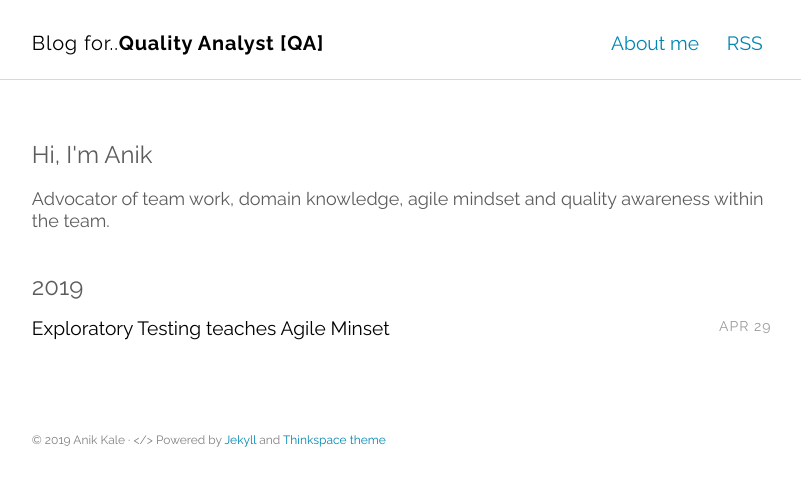
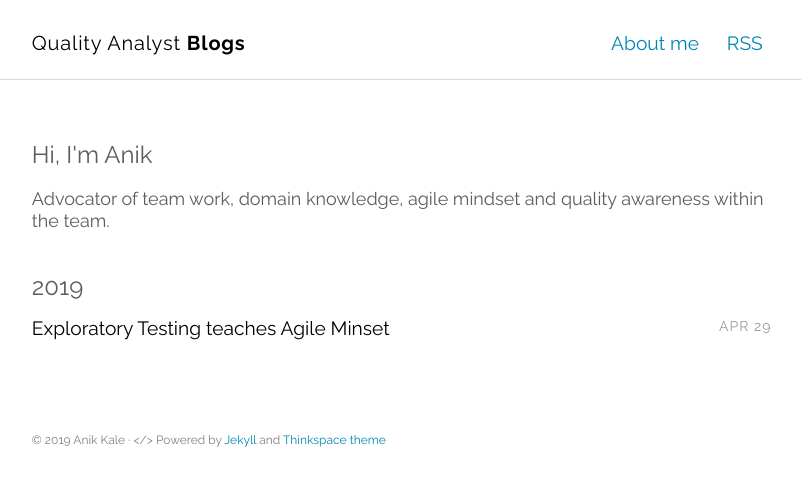
Before and after one commit to Anik-Tester/blog-platform, a Jekyll site: the page built from index.html, in a window 1280 px wide. Shown: the top 486 px of the page, without its empty margins (237-1038 px from the left). Built offline with Jekyll 4.4.1, drawn with Linux system fonts in a browser that asks for light colours.

Commit message:
updated title

```diff
--- a/_config.yml
+++ b/_config.yml
@@ -1,6 +1,6 @@
 # Site settings
-title_left    : "Blog for.."
-title_right   : "Quality Analyst [QA]" # default: ""
+title_left    : "Quality Analyst "
+title_right   : "Blogs" # default: ""
 description   : "Minimalist Jekyll theme for technical writing blog."
 keywords      : "Jekyll, theme, free, download, SEO, blog, web, minimalist, thinkspace"
 url           : https://heiswayi.github.io/thinkspace # site url
```
Also changed, not shown: 4 other files.
